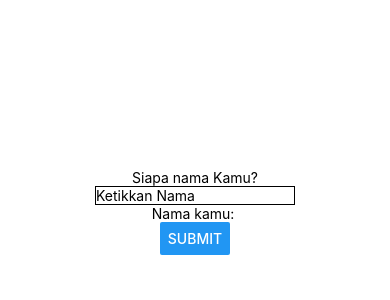
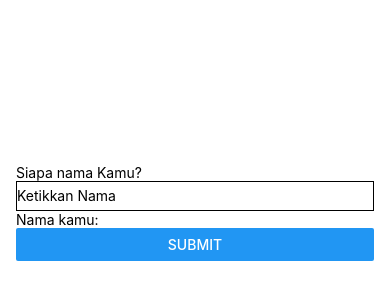
Before and after one commit to Abdurraziq/pengenalan-react-native, a React Native app: screen / in a window 390 px wide. Shown: the part 210-510 px from the top of the page. Built offline with nearby package versions, Linux system fonts and the light colour scheme.

Commit message:
Cusstomize style.

```diff
--- a/App.js
+++ b/App.js
@@ -9,14 +9,16 @@ const App = (props) => {
 
   return (
     <View style={styles.container}>
+      <View style={styles.komponen}>
         <Text>Siapa nama Kamu?</Text>
         <TextInput
           placeholder="Ketikkan Nama"
-        style={{ width: 200, borderWidth: 1 }}
+          style={styles.tombol}
           onChangeText={(text) => setNama(text)}
         />
         <Text>Nama kamu: {nama}</Text>
         <Button title="Submit" onPress={tampilAlert} />
+      </View>
     </View>
   );
 };
@@ -34,6 +36,10 @@ const styles = StyleSheet.create({
     textAlign: "center",
     alignSelf: "stretch",
   },
+  tombol: {
+    height: 30,
+    borderWidth: 1
+  }
 });
 
 export default App;
```
Lines whose indentation alone changed are shown as unchanged.
